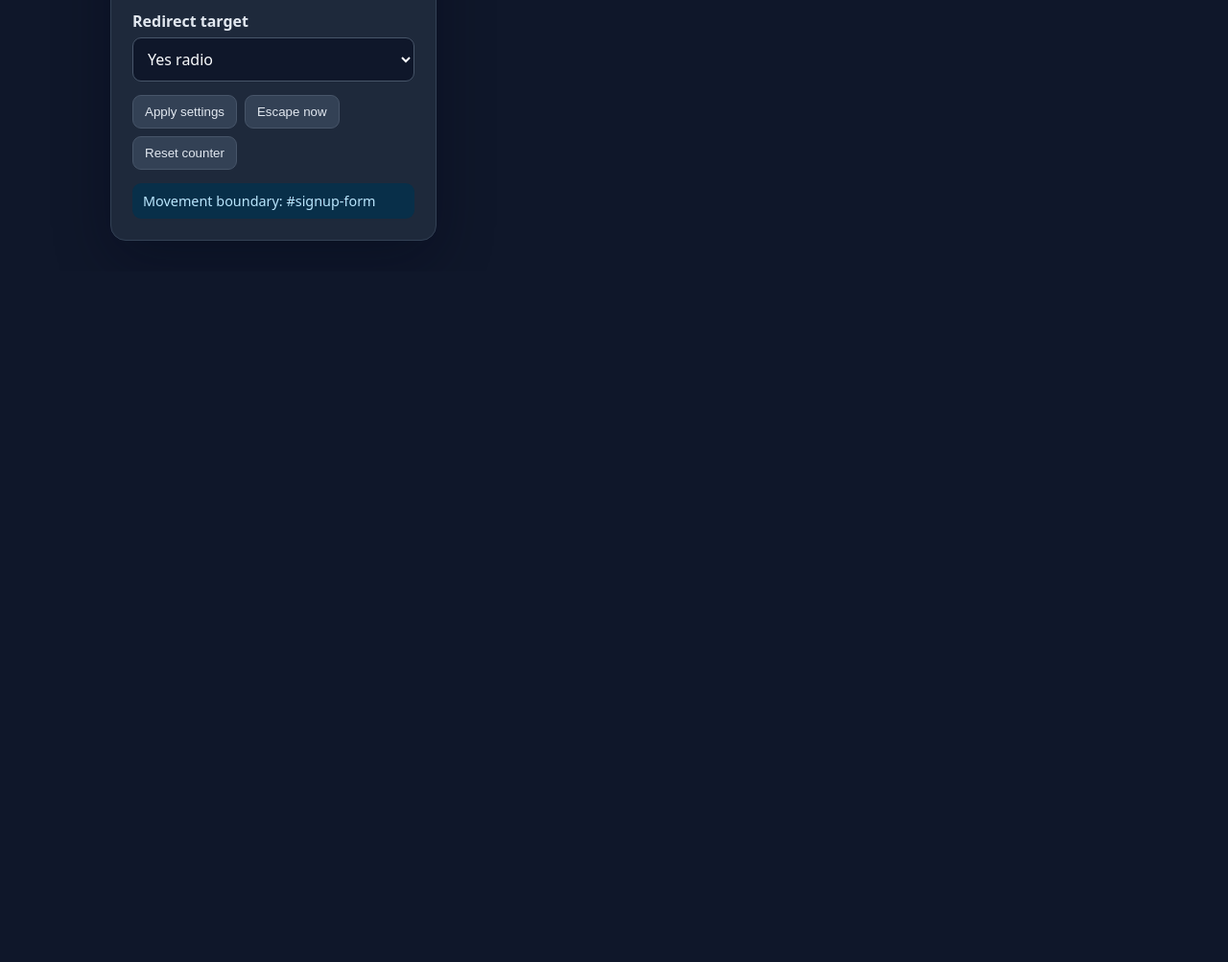
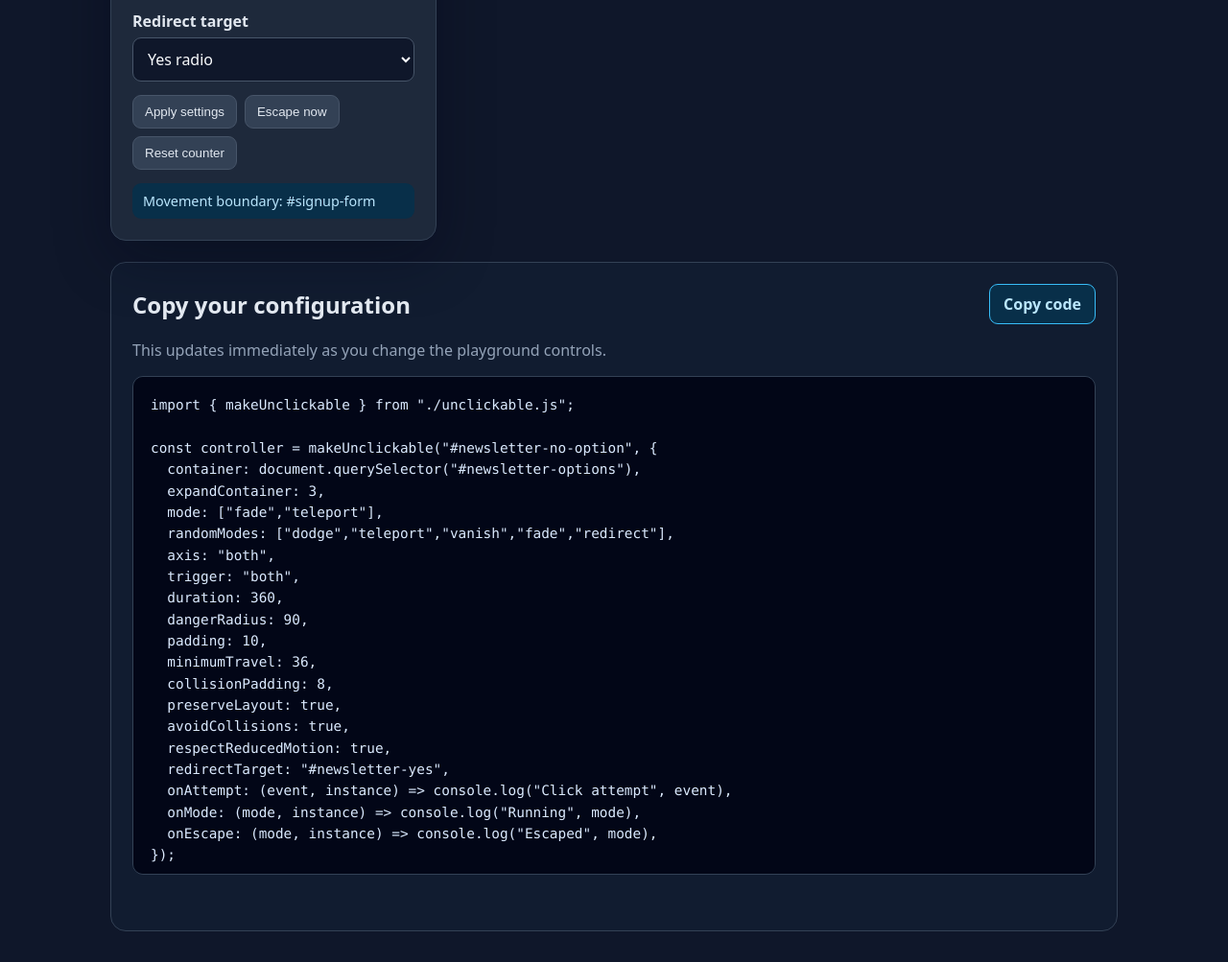
Before and after one commit to AzkabanAdmin/unclickable, a website: page index.html in a window 1280 px wide. Shown: the part 1037-2040 px from the top of the page at 96% size. Before the commit the page ends 1320 px from the top, so only its background shows below. Drawn offline with Linux system fonts and the light colour scheme.

Commit message:
Add live configuration code generator

```diff
--- a/index.html
+++ b/index.html
@@ -45,6 +45,12 @@
     .form-actions { display: flex; align-items: center; gap: 12px; grid-column: 1 / -1; }
     button[type="submit"] { padding: 11px 16px; border: 0; border-radius: 9px; color: #082f49; background: #38bdf8; font: inherit; font-weight: 800; cursor: pointer; }
     #status { min-height: 22px; margin: 0; color: #a7f3d0; }
+    .code-panel { margin-top: 22px; padding: 22px; border: 1px solid #334155; border-radius: 16px; background: #111c30; }
+    .code-heading { display: flex; align-items: center; justify-content: space-between; gap: 16px; margin-bottom: 12px; }
+    .code-heading h2 { margin: 0; }
+    #copy-code { padding: 9px 14px; border: 1px solid #38bdf8; border-radius: 9px; color: #bae6fd; background: #082f49; font: inherit; font-weight: 750; cursor: pointer; }
+    #generated-code { display: block; max-height: 520px; margin: 0; padding: 18px; overflow: auto; border: 1px solid #334155; border-radius: 11px; color: #dbeafe; background: #020617; font: 0.9rem/1.55 ui-monospace, SFMono-Regular, Consolas, monospace; white-space: pre; tab-size: 2; }
+    #copy-status { min-height: 1.4em; margin: 9px 0 0; color: #a7f3d0; }
     @media (max-width: 820px) { .playground { grid-template-columns: 1fr; } }
     @media (max-width: 520px) { .form-grid, .two { grid-template-columns: 1fr; } .field.full { grid-column: auto; } }
   </style>
@@ -143,6 +149,16 @@
         </form>
       </section>
     </div>
+
+    <section class="code-panel">
+      <div class="code-heading">
+        <h2>Copy your configuration</h2>
+        <button id="copy-code" type="button">Copy code</button>
+      </div>
+      <p class="help">This updates immediately as you change the playground controls.</p>
+      <pre><code id="generated-code"></code></pre>
+      <p id="copy-status" role="status"></p>
+    </section>
   </main>
 
   <script type="module">
@@ -160,22 +176,10 @@
       return value.includes(",") ? value.split(",") : value;
     };
 
-    function updateRangeLabels() {
-      for (const [input, output] of [["duration", "duration-value"], ["danger", "danger-value"], ["padding", "padding-value"], ["travel", "travel-value"], ["collision-padding", "collision-value"]]) {
-        byId(output).value = byId(input).value;
-      }
-    }
-
-    function buildController() {
-      controller?.destroy();
+    function readSettings() {
       const randomModes = [...document.querySelectorAll('[name="random-action"]:checked')].map((input) => input.value);
-      if (!randomModes.length) {
-        status.textContent = "Choose at least one random action.";
-        return;
-      }
-
       const redirectValue = byId("redirect-target").value;
-      controller = makeUnclickable("#newsletter-no-option", {
+      return {
         container: byId("base-container").value,
         expandContainer: numeric("expand"),
         mode: selectedMode(),
@@ -191,6 +195,54 @@
         avoidCollisions: byId("collisions").checked,
         respectReducedMotion: byId("reduced-motion").checked,
         redirectTarget: redirectValue === "auto" ? null : redirectValue,
+      };
+    }
+
+    function updateCodePreview() {
+      const settings = readSettings();
+      const lines = [
+        'import { makeUnclickable } from "./unclickable.js";',
+        "",
+        'const controller = makeUnclickable("#newsletter-no-option", {',
+        `  container: document.querySelector(${JSON.stringify(settings.container)}),`,
+        `  expandContainer: ${settings.expandContainer},`,
+        `  mode: ${JSON.stringify(settings.mode)},`,
+        `  randomModes: ${JSON.stringify(settings.randomModes)},`,
+        `  axis: ${JSON.stringify(settings.axis)},`,
+        `  trigger: ${JSON.stringify(settings.trigger)},`,
+        `  duration: ${settings.duration},`,
+        `  dangerRadius: ${settings.dangerRadius},`,
+        `  padding: ${settings.padding},`,
+        `  minimumTravel: ${settings.minimumTravel},`,
+        `  collisionPadding: ${settings.collisionPadding},`,
+        `  preserveLayout: ${settings.preserveLayout},`,
+        `  avoidCollisions: ${settings.avoidCollisions},`,
+        `  respectReducedMotion: ${settings.respectReducedMotion},`,
+        `  redirectTarget: ${JSON.stringify(settings.redirectTarget)},`,
+        '  onAttempt: (event, instance) => console.log("Click attempt", event),',
+        '  onMode: (mode, instance) => console.log("Running", mode),',
+        '  onEscape: (mode, instance) => console.log("Escaped", mode),',
+        "});",
+      ];
+      byId("generated-code").textContent = lines.join("\n");
+    }
+
+    function updateRangeLabels() {
+      for (const [input, output] of [["duration", "duration-value"], ["danger", "danger-value"], ["padding", "padding-value"], ["travel", "travel-value"], ["collision-padding", "collision-value"]]) {
+        byId(output).value = byId(input).value;
+      }
+    }
+
+    function buildController() {
+      controller?.destroy();
+      const settings = readSettings();
+      if (!settings.randomModes.length) {
+        status.textContent = "Choose at least one random action.";
+        return;
+      }
+
+      controller = makeUnclickable("#newsletter-no-option", {
+        ...settings,
         onAttempt: () => {
           attempts += 1;
           attemptCount.value = String(attempts);
@@ -208,12 +260,23 @@
       status.textContent = "Settings applied.";
     }
 
-    byId("demo-controls").addEventListener("input", updateRangeLabels);
+    byId("demo-controls").addEventListener("input", () => {
+      updateRangeLabels();
+      updateCodePreview();
+    });
     byId("apply").addEventListener("click", buildController);
     byId("escape-now").addEventListener("click", () => controller?.evade());
     byId("reset-count").addEventListener("click", () => {
       attempts = 0;
       attemptCount.value = "0";
+    });
+    byId("copy-code").addEventListener("click", async () => {
+      try {
+        await navigator.clipboard.writeText(byId("generated-code").textContent);
+        byId("copy-status").textContent = "Copied to clipboard.";
+      } catch {
+        byId("copy-status").textContent = "Copy failed. Select the code and copy it manually.";
+      }
     });
 
     byId("signup-form").addEventListener("submit", (event) => {
@@ -223,6 +286,7 @@
     });
 
     updateRangeLabels();
+    updateCodePreview();
     buildController();
   </script>
 </body>
```
Also changed, not shown: README.md.
